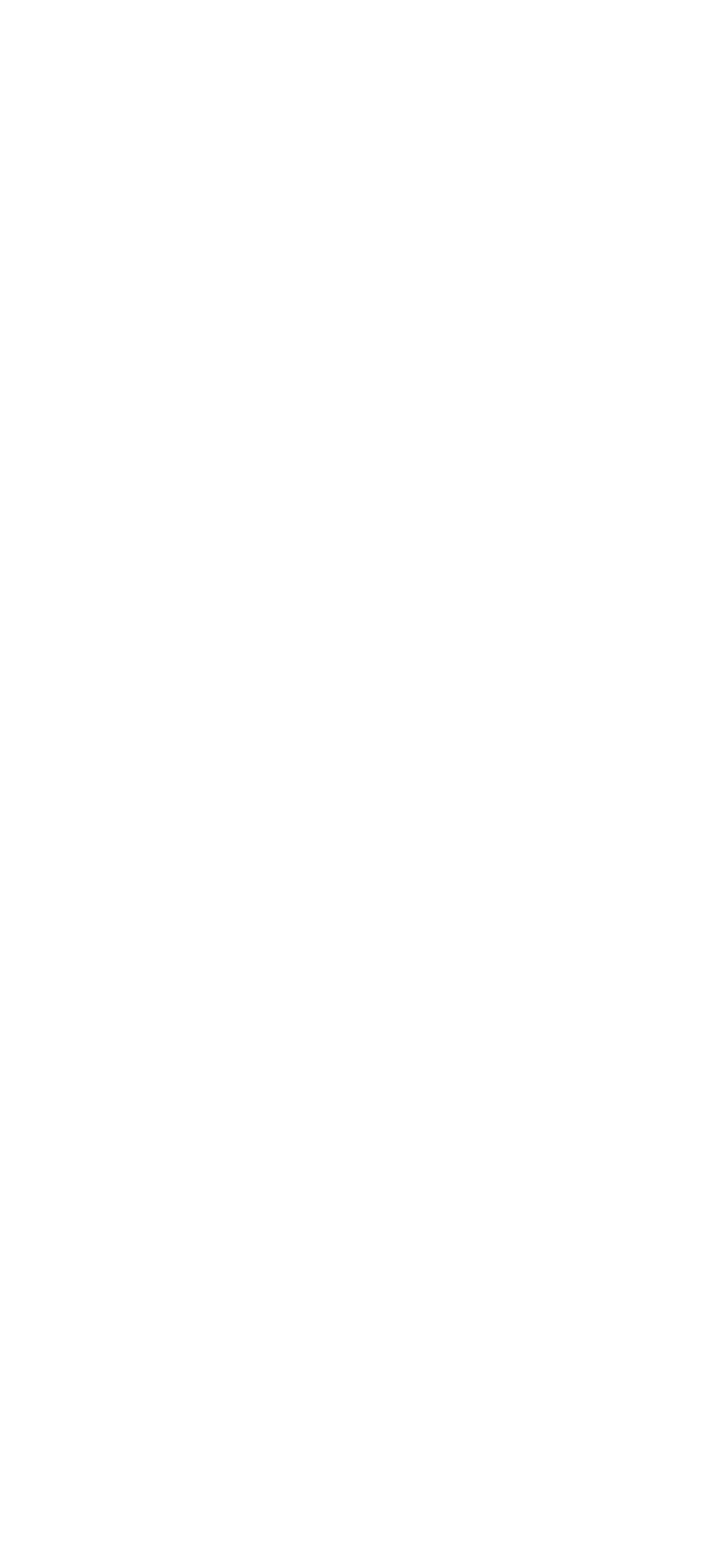
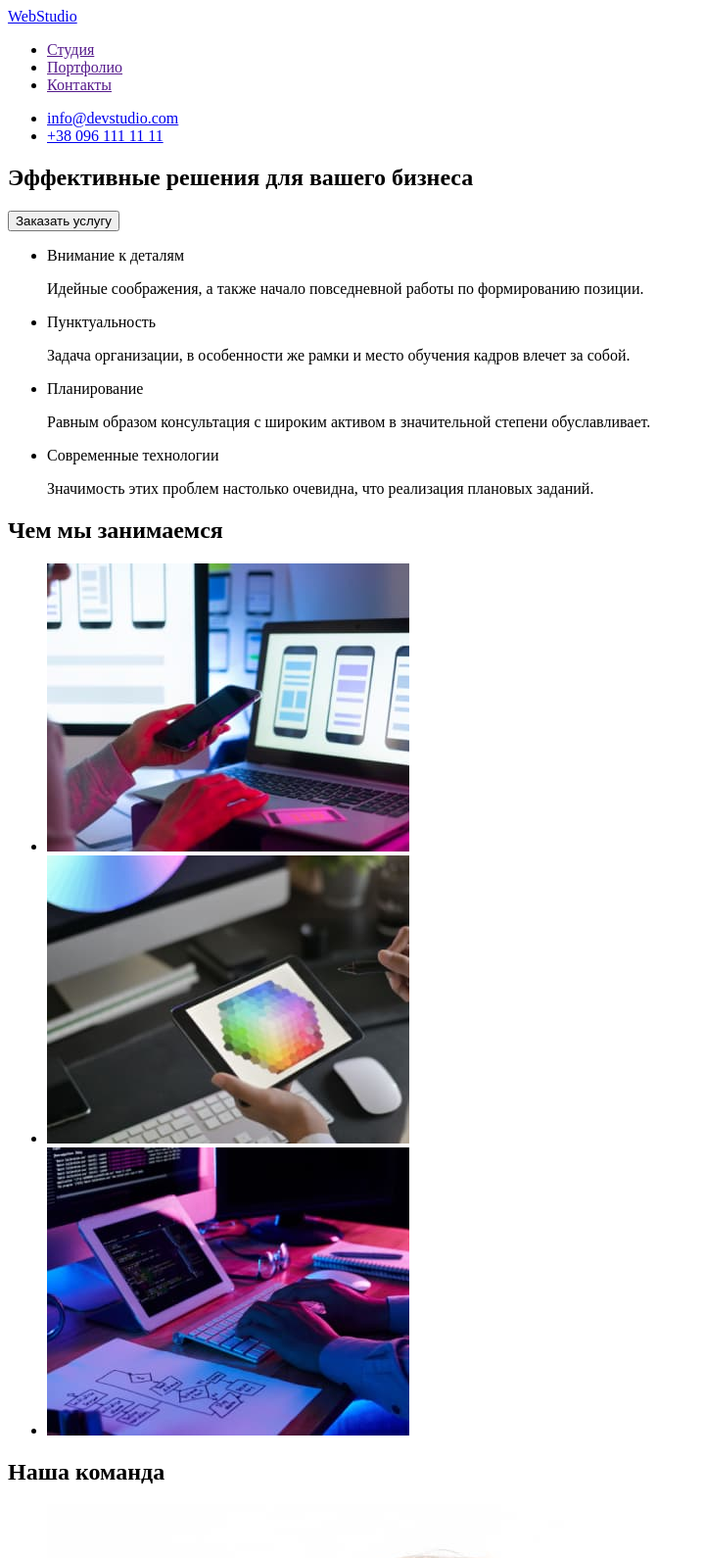
Before and after one commit to Kolia-Lugoviy/goit-markup-hw-01, a plain HTML site: page index.html in a window 1280 px wide. Shown: the top 1590 px of the page at 98% size, without its empty margins (0-719 px from the left). Before the commit the page ends 800 px from the top, so only its background shows below. Drawn offline with Linux system fonts and the light colour scheme.

Commit message:
almost-all

```diff
--- a/index.html
+++ b/index.html
@@ -1,12 +1,128 @@
 <!DOCTYPE html>
-<html lang="en">
+<html lang="ru">
 <head>
     <meta charset="UTF-8">
     <meta http-equiv="X-UA-Compatible" content="IE=edge">
     <meta name="viewport" content="width=device-width, initial-scale=1.0">
-    <title>Document</title>
+    <title>Bisness</title>
+
 </head>
 <body>
 
+    <header>
+<nav>
+        <a href="WebStudio">WebStudio</a>
+    <ul>
+        <li>
+            <a href="">Студия</a>
+        </li>
+        <li>
+            <a href="">Портфолио</a>
+        </li>
+        <li>
+            <a href="">Контакты</a>
+        </li>
+    </ul>
+</nav>
+<ul>
+    <li><a href="mailto:info@devstudio.com">info@devstudio.com</a></li>
+    <li><a href="tel:+380961111111">+38 096 111 11 11</a></li>
+</ul>
+
+
+
+
+
+
+    </header>
+
+    <main>
+
+        <section>
+            <h1>Эффективные решения для вашего бизнеса</h1>
+            <button type="button">Заказать услугу</button>
+        </section>
+
+        <section>
+            <ul>
+                <li>
+                <p>Внимание к деталям</p>
+                <p>Идейные соображения, а также начало повседневной работы по формированию позиции.</p>
+                </li>
+                <li>
+                <p>Пунктуальность</p>
+                <p>Задача организации, в особенности же рамки и место обучения кадров влечет за собой.</p>
+                </li>
+                <li>
+                <p>Планирование</p>
+                <p>Равным образом консультация с широким активом в значительной степени обуславливает.</p>
+                </li>
+                <li>
+                <p>Современные технологии</p>
+                <p>Значимость этих проблем настолько очевидна, что реализация плановых заданий.</p>
+                </li>
+            </ul>
+            <h2>Чем мы занимаемся</h2>
+
+            <ul>
+                <li>
+                <img src="./images/Чем мы занимаемся/w1.jpg" alt="w1">
+                </li>
+                <li>
+                <img src="./images/Чем мы занимаемся/w2.jpg" alt="w2">
+                </li>
+                <li>
+                <img src="./images/Чем мы занимаемся/w3.jpg" alt="w3">
+                </li>
+            </ul>
+
+
+        </section>
+
+        <section>
+            <H2>Наша команда</H2>
+            <ul>
+            <li>
+                <img src="./images/наша команда/worker4.jpg" alt="worker4">
+                <p>Игорь Демьяненко</p>
+                <p>Product Designer</p>
+            </li>
+            <li>
+                <img src="./images/наша команда/worker1.jpg" alt="worker1">
+                <p>Ольга Репина</p>
+                <p>Frontend Developer</p>
+            </li>
+            <li>
+                <img src="./images/наша команда/worker2.jpg" alt="worker2">
+                <p>Николай Тарасов</p>
+                <p>Marketing</p>
+            </li>
+            <li>
+                <img src="./images/наша команда/worker3.jpg" alt="worker3">
+                <p>Михаил Ермаков</p>
+                <p>UI Designer</p>
+            </li>
+            </ul>
+        </section>
+
+    </main>
+
+
+
+    <footer>
+        <a href="WebStudio">WebStudio</a>
+        <ul>
+            <li>
+
+            </li>
+            <li>
+
+            </li>
+            <li>
+
+            </li>
+        </ul>
+
+    </footer>
 </body>
 </html>
```
Also changed, not shown: images/Чем мы занимаемся/w1.jpg (added), images/Чем мы занимаемся/w2.jpg (added), images/Чем мы занимаемся/w3.jpg (added), images/наша команда/worker1.jpg (added), images/наша команда/worker2.jpg (added), images/наша команда/worker3.jpg (added), images/наша команда/worker4.jpg (added).
